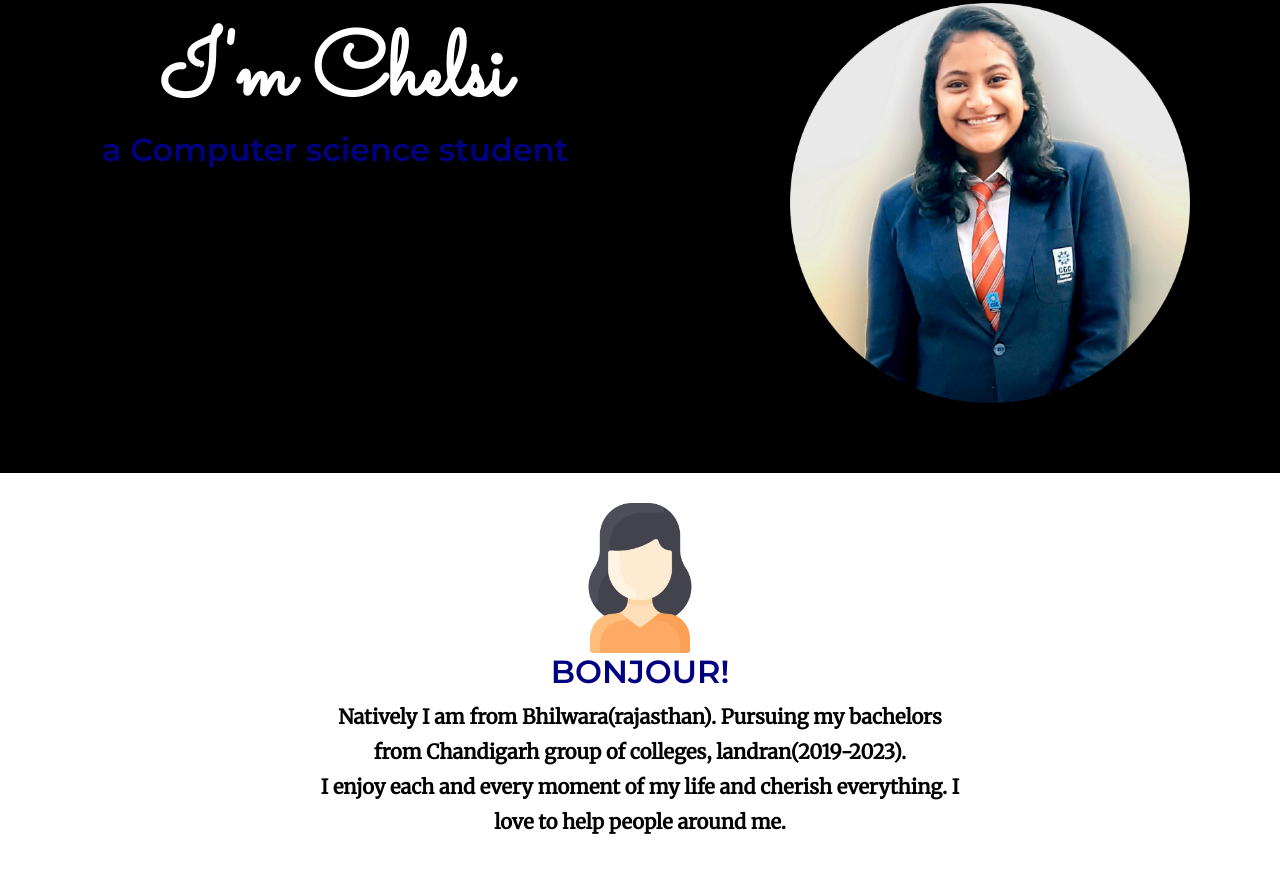
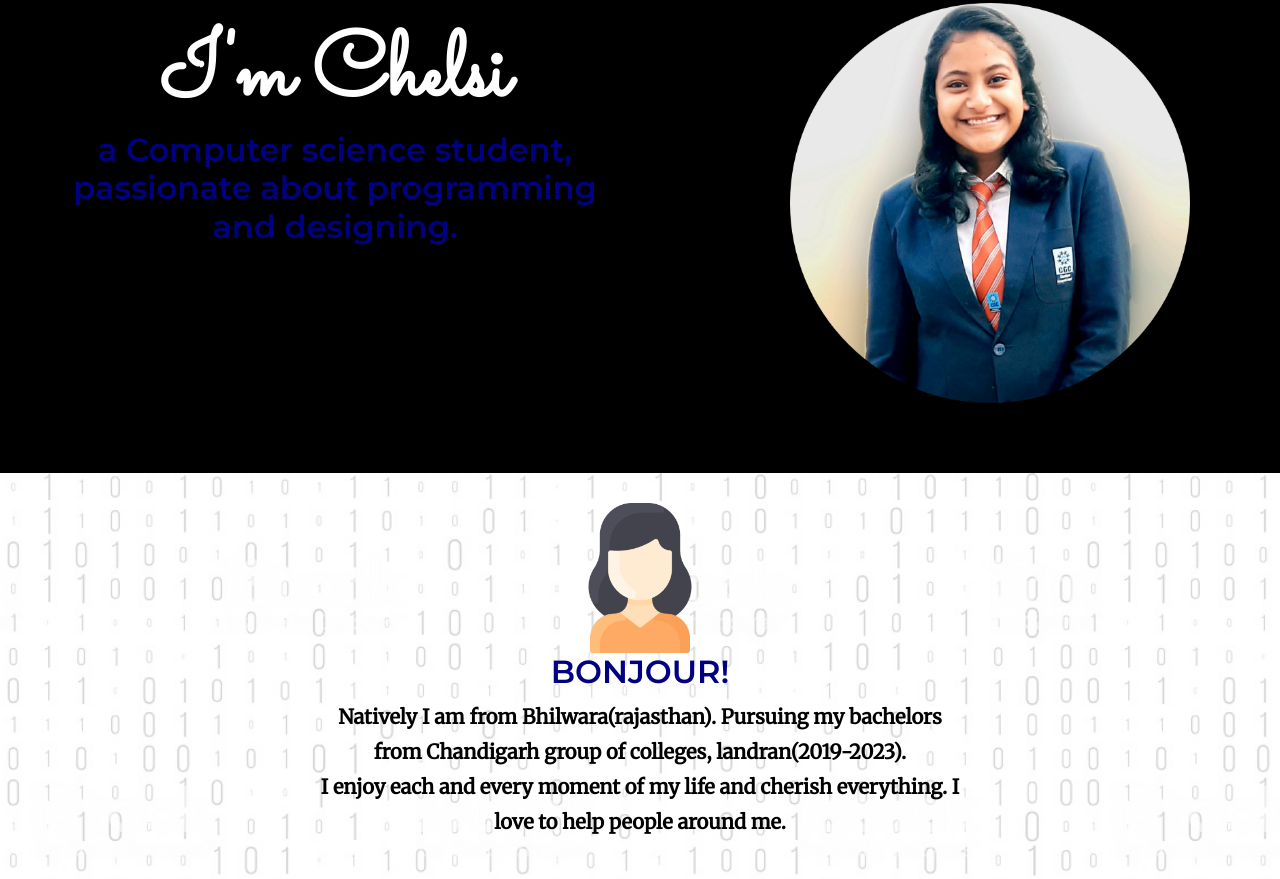
Before and after one commit to Chelsi0210/Chelsisomani.github.io, a plain HTML site: page index.html in a window 1280 px wide. Shown: the part 149-1028 px from the top of the page. Drawn offline with nearby package versions, Linux system fonts and the light colour scheme; a web font is replaced by a local one.

Commit message:
Update index.html

```diff
--- a/index.html
+++ b/index.html
@@ -64,7 +64,7 @@
       <div class="row">
         <div class="col-lg-6">
           <h1><strong>I'm Chelsi</strong></h1>
-          <h2>a Computer science student</h2>
+          <h2>a Computer science student, <br> passionate about programming and designing.</h2>
         </div>
         <div class="col-lg-6">
           <img src="images/Chelsi Somani.png" alt="" height="400px" width="400px">
@@ -74,6 +74,7 @@
 
   <!-- Profile -->
   <section>
+    <div style="background: url(images/design2.png)" ;>
     <div class="middle-container" id="profile">
 
       <div class="row">
@@ -182,7 +183,7 @@
       <a class="btn" href="mailto:somanichelsi02@gmail.com">EMAIL</a>
       <a class="btn" href="https://drive.google.com/file/d/13Jtsv4-oTiYKfM5J6len8TvuZTUtN1-_/view?usp=sharing">RESUME</a>
     </div>
-
+    </div>
     <div class="bottom-container">
       <button type="button" name="button" class="btn btn-light btn-lg download-button"><i class="fab fa-instagram"></i> <a href="https://www.instagram.com/chelsi_somani/"> INSTAGRAM </a></button>
       <button type="button" name="button" class="btn-dark btn-lg download-button"><i class="fab fa-youtube"></i> <a href="https://www.facebook.com/chelsi.somani"> FACEBOOK </a></button>
```
